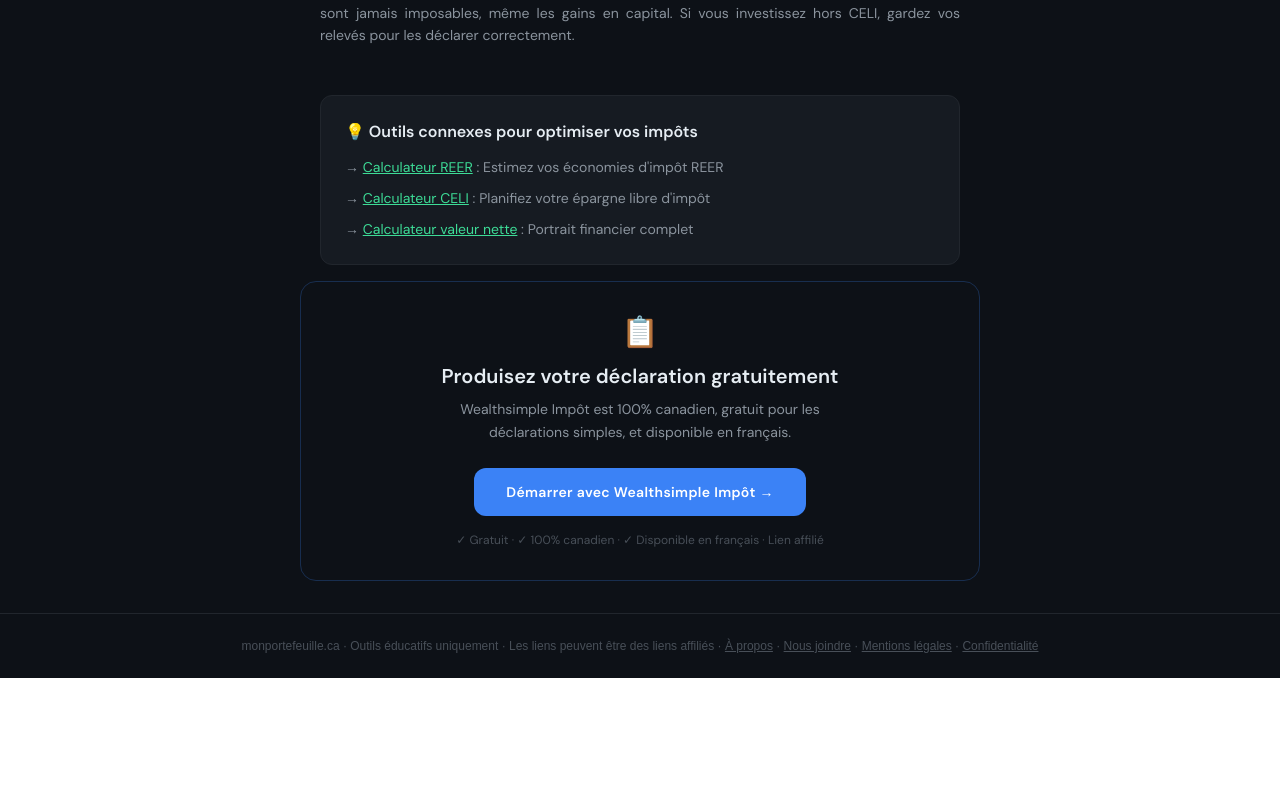
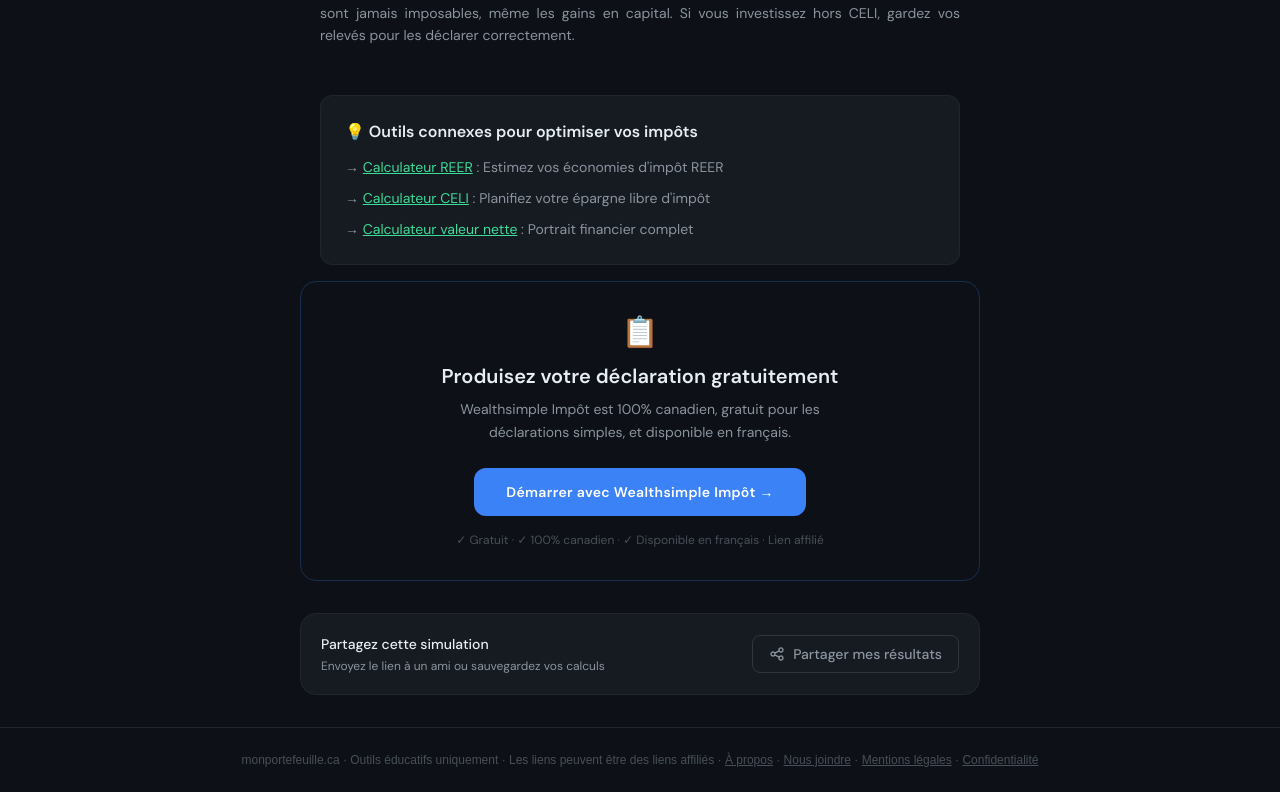
Before and after one commit to MlobsterWhite/monportefeuille, a Next.js app: page /estimateur-impot in a window 1280 px wide. Shown: the part 2720-3512 px from the top of the page. Before the commit the page ends 3398 px from the top, so only its background shows below. Built offline with nearby package versions, Linux system fonts and the light colour scheme.

Commit message:
feat: add share results feature - viral growth experiment

```diff
--- a/pages/calculateur-celi.jsx
+++ b/pages/calculateur-celi.jsx
@@ -1,6 +1,9 @@
 import { useState, useMemo, useEffect } from "react";
 import Layout from "../components/Layout";
 import AffiliateLink from "../components/AffiliateLink";
+import ShareButton from "../components/ShareButton";
+import useSharedParams from "../hooks/useSharedParams";
+
 
 // ─── Helpers ──────────────────────────────────────────────────────────────────
 const fmt = (n) => "$" + Math.round(n || 0).toLocaleString("fr-CA");
@@ -92,6 +95,14 @@
   const [returnRate, setReturnRate] = useState(7);
   const [tab, setTab] = useState("inputs");
   const [celiRoom, setCeliRoom] = useState(0);
+
+  useSharedParams({
+    currentBalance: { setter: setCurrentBalance, parser: Number },
+    monthly: { setter: setMonthly, parser: Number },
+    age: { setter: setAge, parser: Number },
+    retirementAge: { setter: setRetirementAge, parser: Number },
+    returnRate: { setter: setReturnRate, parser: Number },
+  });
 
   const yearsToRetirement = Math.max(1, retirementAge - age);
   const CELI_ANNUAL = 7000; // 2025
@@ -418,6 +429,18 @@
             <p className="text-xs text-[#484F58] mt-4">✓ Gratuit · ✓ Aucune commission · ✓ Protégé FCPE · Lien affilié</p>
           </div>
 
+          <div className="mt-8 rounded-2xl p-5 bg-[#161B22] border border-[#21262D]">
+            <div className="flex items-center justify-between">
+              <div>
+                <h3 className="text-sm font-medium text-[#E6EDF3] mb-1">Partagez cette simulation</h3>
+                <p className="text-xs text-[#8B949E]">Envoyez le lien à un ami ou sauvegardez vos calculs</p>
+              </div>
+              <div className="hover:opacity-80 transition-opacity duration-200 cursor-pointer">
+                <ShareButton params={{ currentBalance, monthly, age, retirementAge, returnRate }} color="#F0A500" />
+              </div>
+            </div>
+          </div>
+
         </div>
       </div>
     </Layout>
--- a/pages/calculateur-hypotheque.jsx
+++ b/pages/calculateur-hypotheque.jsx
@@ -2,10 +2,13 @@
 import Layout from "../components/Layout";
 import AffiliateLink from "../components/AffiliateLink";
 import ToolSchema from "../components/ToolSchema";
+import ShareButton from "../components/ShareButton";
+import useSharedParams from "../hooks/useSharedParams";
 
 const ACCENT = "#FB923C";
 const fmt = (n) => "$" + Math.round(n || 0).toLocaleString("fr-CA");
 const fmtFull = (n) => n.toLocaleString("fr-CA", { style: "currency", currency: "CAD", maximumFractionDigits: 0 });
+
 
 // ─── Fréquences de paiement (identiques à nesto) ──────────────────────────────
 const FREQUENCES = [
@@ -149,6 +152,14 @@
   const [frequence, setFrequence] = useState(DEFAULT.frequence);
   const [miseMode, setMiseMode] = useState("$");
   const [tab, setTab] = useState("inputs");
+
+  useSharedParams({
+    prix: { setter: setPrix, parser: Number },
+    mise: { setter: setMise, parser: Number },
+    taux: { setter: setTaux, parser: Number },
+    amort: { setter: setAmort, parser: Number },
+    frequence: { setter: setFrequence },
+  });
 
   useEffect(() => {
     try {
@@ -528,6 +539,18 @@
             <p className="text-xs text-[#484F58] mt-4">✓ Gratuit · ✓ Déductible d'impôt · ✓ Libre d'impôt au retrait · Lien affilié</p>
           </div>
 
+          <div className="mt-8 rounded-2xl p-5 bg-[#161B22] border border-[#21262D]">
+            <div className="flex items-center justify-between">
+              <div>
+                <h3 className="text-sm font-medium text-[#E6EDF3] mb-1">Partagez cette simulation</h3>
+                <p className="text-xs text-[#8B949E]">Envoyez le lien à un ami ou sauvegardez vos calculs</p>
+              </div>
+              <div className="hover:opacity-80 transition-opacity duration-200 cursor-pointer">
+                <ShareButton params={{ prix, mise, taux, amort, frequence }} color="#FB923C" />
+              </div>
+            </div>
+          </div>
+
         </div>
       </div>
     </Layout>
--- a/pages/calculateur-reer.jsx
+++ b/pages/calculateur-reer.jsx
@@ -1,6 +1,8 @@
 import { useState, useMemo, useEffect } from "react";
 import Layout from "../components/Layout";
 import AffiliateLink from "../components/AffiliateLink";
+import ShareButton from "../components/ShareButton";
+import useSharedParams from "../hooks/useSharedParams";
 
 // ─── Tax Data 2025 ───────────────────────────────────────────────────────────
 const FEDERAL_BRACKETS = [
@@ -115,6 +117,15 @@
   { code: "NT", name: "Territoires du Nord-Ouest" },
   { code: "NU", name: "Nunavut" },
 ];
+  useSharedParams({
+    income: { setter: setIncome, parser: Number },
+    monthly: { setter: setMonthly, parser: Number },
+    currentBalance: { setter: setCurrentBalance, parser: Number },
+    age: { setter: setAge, parser: Number },
+    retireAge: { setter: setRetireAge, parser: Number },
+    returnRate: { setter: setReturnRate, parser: Number },
+    province: { setter: setProvince },
+  });
 
 // ─── Tax Calculations ─────────────────────────────────────────────────────────
 function calcTax(income, brackets) {
@@ -850,6 +861,18 @@
             <p className="text-xs text-[#484F58] mt-4">✓ Gratuit · ✓ Aucune commission · ✓ Protégé FCPE · Lien affilié</p>
           </div>
 
+          <div className="mt-8 rounded-2xl p-5 bg-[#161B22] border border-[#21262D]">
+            <div className="flex items-center justify-between">
+              <div>
+                <h3 className="text-sm font-medium text-[#E6EDF3] mb-1">Partagez cette simulation</h3>
+                <p className="text-xs text-[#8B949E]">Envoyez le lien à un ami ou sauvegardez vos calculs</p>
+              </div>
+              <div className="hover:opacity-80 transition-opacity duration-200 cursor-pointer">
+                <ShareButton params={{ income, monthly, currentBalance, age, retireAge, returnRate, province }} color="#F0A500" />
+              </div>
+            </div>
+          </div>
+
         </div>
       </div>
     </Layout>
--- a/pages/estimateur-assurance.jsx
+++ b/pages/estimateur-assurance.jsx
@@ -1,6 +1,8 @@
 import { useState, useEffect } from "react";
 import Layout from "../components/Layout";
 import AffiliateLink from "../components/AffiliateLink";
+import ShareButton from "../components/ShareButton";
+import useSharedParams from "../hooks/useSharedParams";
 
 const ACCENT = "#60A5FA";
 
@@ -8,6 +10,13 @@
 
 const BASE_AUTO = { QC: 800, ON: 1600, BC: 1400, AB: 1200, SK: 1100, MB: 1300, NB: 950, NS: 1000, PE: 900, NL: 1050 };
 const BASE_HAB = { QC: 700, ON: 1000, BC: 950, AB: 850, SK: 800, MB: 820, NB: 780, NS: 850, PE: 720, NL: 900 };
+  useSharedParams({
+    type: { setter: setType },
+    province: { setter: setProvince },
+    age: { setter: setAge, parser: Number },
+    annees: { setter: setAnnees, parser: Number },
+    franchise: { setter: setFranchise, parser: Number },
+  });
 
 function calcPrime(type, province, age, annees, franchise) {
   const base = (type === "auto" ? BASE_AUTO : BASE_HAB)[province] || 1000;
@@ -279,6 +288,18 @@
           </div>
           */}
 
+          <div className="mt-8 rounded-2xl p-5 bg-[#161B22] border border-[#21262D]">
+            <div className="flex items-center justify-between">
+              <div>
+                <h3 className="text-sm font-medium text-[#E6EDF3] mb-1">Partagez cette simulation</h3>
+                <p className="text-xs text-[#8B949E]">Envoyez le lien à un ami ou sauvegardez vos calculs</p>
+              </div>
+              <div className="hover:opacity-80 transition-opacity duration-200 cursor-pointer">
+                <ShareButton params={{ type, province, age, annees, franchise }} color="#60A5FA" />
+              </div>
+            </div>
+          </div>
+
         </div>
       </div>
     </Layout>
--- a/pages/estimateur-credit.jsx
+++ b/pages/estimateur-credit.jsx
@@ -2,6 +2,9 @@
 import Layout from "../components/Layout";
 import AffiliateLink from "../components/AffiliateLink";
 import ToolSchema from "../components/ToolSchema";
+import ShareButton from "../components/ShareButton";
+import useSharedParams from "../hooks/useSharedParams";
+
 
 // ─── Helpers ──────────────────────────────────────────────────────────────────
 const fmt = (n) => Math.round(n || 0).toLocaleString("fr-CA");
@@ -153,6 +156,14 @@
   const [tab, setTab] = useState("inputs");
 
   const set = (key) => (val) => setParams(p => ({ ...p, [key]: val }));
+
+  useSharedParams({
+    payments: { setter: (v) => setParams(p => ({ ...p, payments: v })) },
+    utilization: { setter: (v) => setParams(p => ({ ...p, utilization: v })), parser: Number },
+    history: { setter: (v) => setParams(p => ({ ...p, history: v })) },
+    inquiries: { setter: (v) => setParams(p => ({ ...p, inquiries: v })) },
+    accounts: { setter: (v) => setParams(p => ({ ...p, accounts: v })) },
+  });
 
   // Persist
   useEffect(() => {
@@ -506,6 +517,18 @@
             <p className="text-xs text-[#484F58] mt-4">✓ Aucune carte de crédit · ✓ Aucun impact · ✓ Données sécurisées · Lien affilié</p>
           </div>
 
+          <div className="mt-8 rounded-2xl p-5 bg-[#161B22] border border-[#21262D]">
+            <div className="flex items-center justify-between">
+              <div>
+                <h3 className="text-sm font-medium text-[#E6EDF3] mb-1">Partagez cette simulation</h3>
+                <p className="text-xs text-[#8B949E]">Envoyez le lien à un ami ou sauvegardez vos calculs</p>
+              </div>
+              <div className="hover:opacity-80 transition-opacity duration-200 cursor-pointer">
+                <ShareButton params={params} color="#3DDC97" />
+              </div>
+            </div>
+          </div>
+
         </div>
       </div>
     </Layout>
--- a/pages/estimateur-impot.jsx
+++ b/pages/estimateur-impot.jsx
@@ -2,6 +2,9 @@
 import Layout from "../components/Layout";
 import AffiliateLink from "../components/AffiliateLink";
 import ToolSchema from "../components/ToolSchema";
+import ShareButton from "../components/ShareButton";
+import useSharedParams from "../hooks/useSharedParams";
+
 
 const ACCENT = "#C084FC";
 
@@ -191,6 +194,12 @@
   const [syndicat, setSyndicat] = useState(DEFAULT.syndicat);
   const [garde, setGarde] = useState(DEFAULT.garde);
   const [tab, setTab] = useState("inputs");
+
+  useSharedParams({
+    revenu: { setter: setRevenu, parser: Number },
+    province: { setter: setProvince },
+    reer: { setter: setReer, parser: Number },
+  });
 
   useEffect(() => {
     try {
@@ -606,6 +615,18 @@
             <p className="text-xs text-[#484F58] mt-4">✓ Gratuit · ✓ 100% canadien · ✓ Disponible en français · Lien affilié</p>
           </div>
 
+          <div className="mt-8 rounded-2xl p-5 bg-[#161B22] border border-[#21262D]">
+            <div className="flex items-center justify-between">
+              <div>
+                <h3 className="text-sm font-medium text-[#E6EDF3] mb-1">Partagez cette simulation</h3>
+                <p className="text-xs text-[#8B949E]">Envoyez le lien à un ami ou sauvegardez vos calculs</p>
+              </div>
+              <div className="hover:opacity-80 transition-opacity duration-200 cursor-pointer">
+                <ShareButton params={{ revenu, province, reer }} color="#C084FC" />
+              </div>
+            </div>
+          </div>
+
         </div>
       </div>
     </Layout>
```
